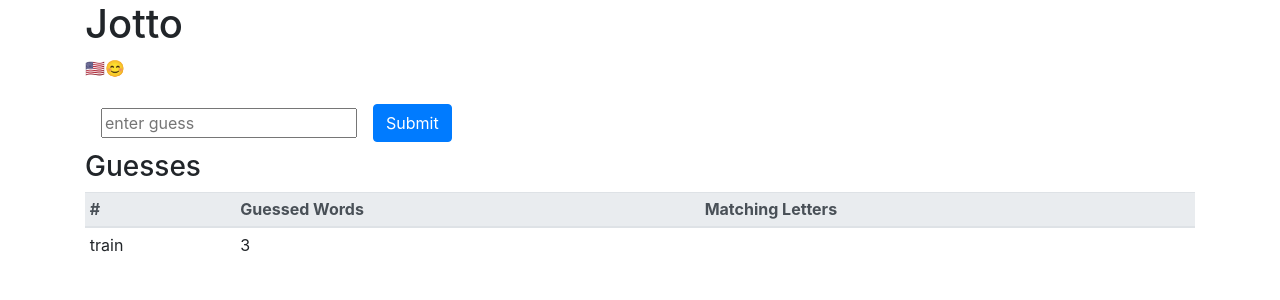
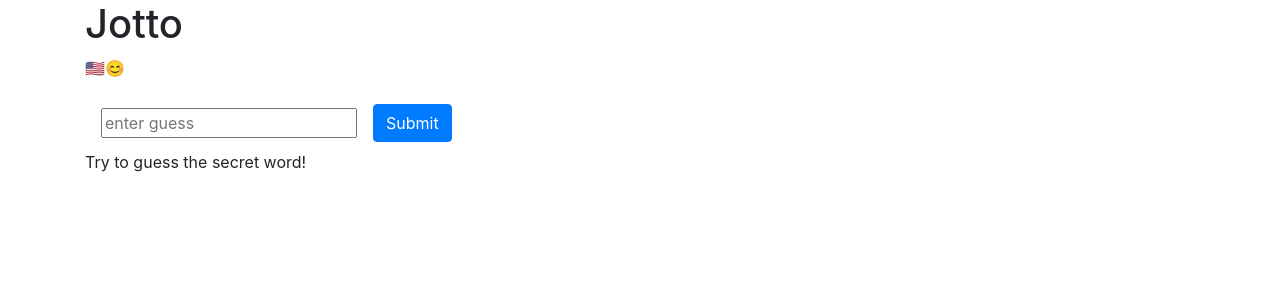
Before and after one commit to anatulea/Jotto-testing-app, a React (Create React App) app: page / in a window 1280 px wide. Shown: the top 300 px of the page. Built offline with nearby package versions, Linux system fonts and the light colour scheme.

Commit message:
Added GuessContext to guessWordComponent

```diff
--- a/src/App.js
+++ b/src/App.js
@@ -5,6 +5,7 @@ import hookActions from "./actions/hookActions";
 import LanguagePicker from "./LanguagePicker";
 import languageContext from "./contexts/languageContext";
 import successContext from "./contexts/successContext";
+import guessedWordsContext from "./contexts/guessedWordsContext";
 
 import Congrats from "./Congrats";
 import GuessedWords from "./GuessedWords";
@@ -22,9 +23,8 @@ function reducer(state, action) {
 }
 
 function App() {
-  const [state, dispatch] = React.useReducer(
-    reducer,
-    { secretWord: null,
+  const [state, dispatch] = React.useReducer(reducer, {
+    secretWord: null,
     language: "en",
   });
 
@@ -51,14 +51,14 @@ function App() {
       <h1>Jotto</h1>
       <languageContext.Provider value={state.language}>
         <LanguagePicker setLanguage={setLanguage} />
-        <successContext.SuccessProvider>
-          <Congrats success={true} />
-          <br />
-          <Input secretWord={state.secretWord} />
-        </successContext.SuccessProvider>
-        <GuessedWords
-          guessedWords={[{ guessedWord: "train", letterMatchCount: 3 }]}
-        />
+        <guessedWordsContext.GuessedWordsProvider>
+          <successContext.SuccessProvider>
+            <Congrats />
+            <br />
+            <Input secretWord={state.secretWord} />
+          </successContext.SuccessProvider>
+          <GuessedWords />
+        </guessedWordsContext.GuessedWordsProvider>
       </languageContext.Provider>
     </div>
   );
--- a/src/GuessedWords.js
+++ b/src/GuessedWords.js
@@ -1,19 +1,20 @@
 import React from "react";
-import PropTypes from "prop-types";
 import languageContext from './contexts/languageContext';
+import guessedWordsContext from './contexts/guessedWordsContext';
 import stringsModule from './helpers/strings';
 
-function GuessedWords(props) {
+function GuessedWords() {
+  const [guessedWords] = guessedWordsContext.useGuessedWords();
   let contents;
   const language = React.useContext(languageContext);
-  if (props.guessedWords.length === 0) {
+  if (guessedWords.length === 0) {
     contents = (
       <span data-test="guess-instructions">
          {stringsModule.getStringByLanguage(language, 'guessPrompt')}
          </span>
     );
   } else {
-    const guessedWordsRow = props.guessedWords.map((word, index) => (
+    const guessedWordsRow = guessedWords.map((word, index) => (
       <tr data-test="guessed-word" key={index}>
         <td>{word.guessedWord}</td>
         <td>{word.letterMatchCount}</td>
@@ -38,13 +39,6 @@ function GuessedWords(props) {
   return <div data-test="component-guessed-words">{contents}</div>;
 }
 
-GuessedWords.propTypes = {
-  guessedWords: PropTypes.arrayOf(
-    PropTypes.shape({
-      guessedWord: PropTypes.string.isRequired,
-      letterMatchCount: PropTypes.number.isRequired,
-    })
-  ).isRequired,
-};
+
 
 export default GuessedWords;
```
Also changed, not shown: 1 other file (tests, documents, lock files or other folders).
